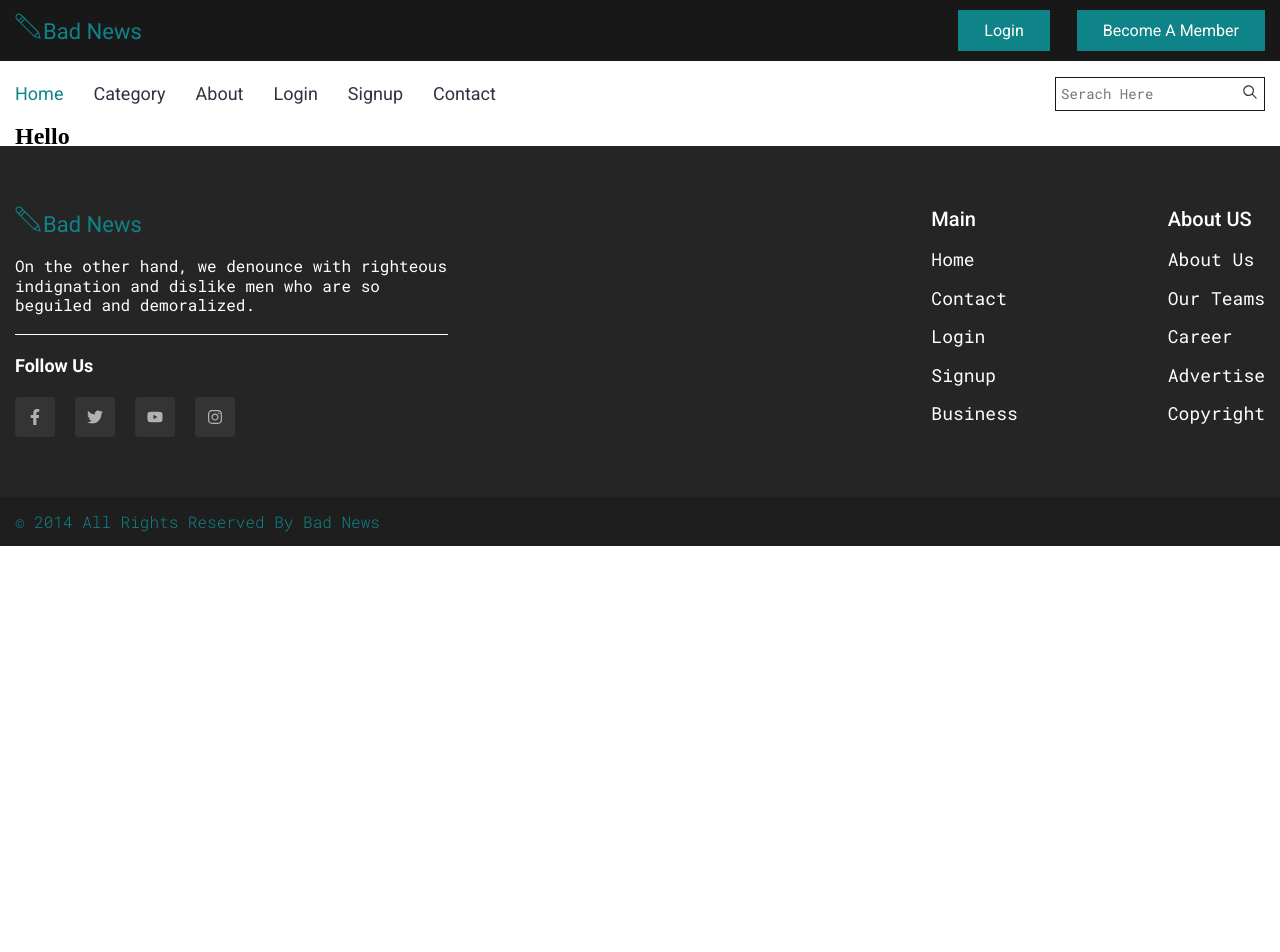
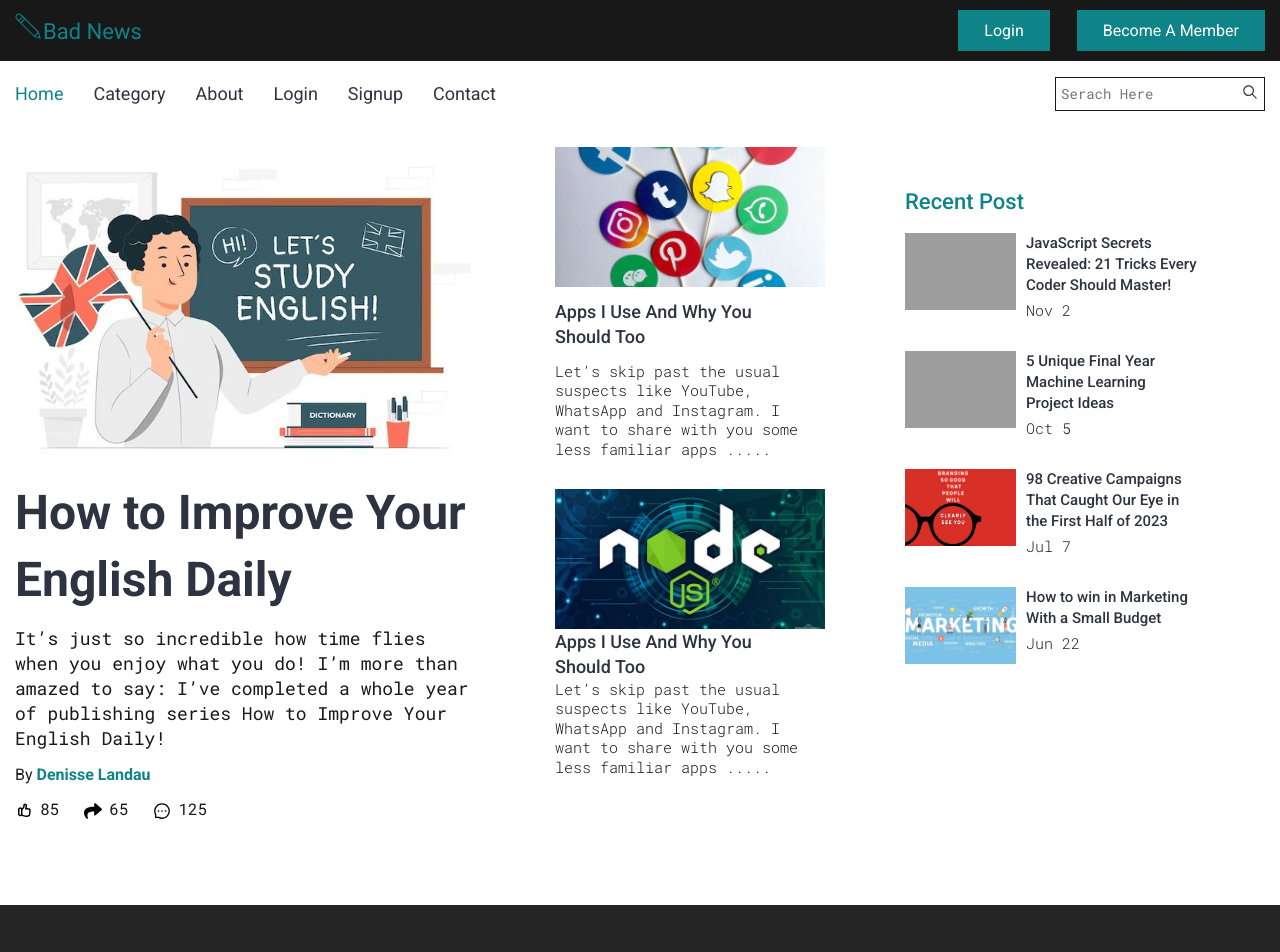
Before and after one commit to km-saifullah/bad-news, a React (Vite) app: page / in a window 1280 px wide. Shown: the top 952 px of the page. Before the commit the page ends 800 px from the top, so only its background shows below. Built offline with nearby package versions, Linux system fonts and the light colour scheme; grey boxes are pictures that could not be loaded.

Commit message:
home page done

```diff
--- a/src/pages/contact/Contact.jsx
+++ b/src/pages/contact/Contact.jsx
@@ -2,7 +2,13 @@ import React from "react";
 import "./contact.css";
 
 const Contact = () => {
-  return <div>Contact</div>;
+  return (
+    <section className="conatct">
+      <div className="container">
+        <h1>Comming Soon</h1>
+      </div>
+    </section>
+  );
 };
 
 export default Contact;
--- a/src/pages/home/Home.jsx
+++ b/src/pages/home/Home.jsx
@@ -1,13 +1,125 @@
-import React from "react";
-import MainLayout from "../../layout/MainLayout";
+import React, { useState } from "react";
+import { FaShare } from "react-icons/fa";
+import { TiThumbsUp } from "react-icons/ti";
+import { AiOutlineMessage } from "react-icons/ai";
 import "./home.css";
 
 const Home = () => {
+  const [like, setLike] = useState(85);
+  const [likeStyle, setLikeStyle] = useState("");
+
+  // Handle Like
+  const handleLike = () => {
+    setLike(like + 1);
+  };
+
   return (
     <section className="home">
       <div className="container">
         <div className="home_wrapper">
-          <h1>Hello</h1>
+          <div className="hero_post">
+            <div className="hero_img">
+              <img src="./image-1.jpeg" alt="MainPost Image" />
+            </div>
+            <h1>How to Improve Your English Daily</h1>
+            <p className="hero_details">
+              It’s just so incredible how time flies when you enjoy what you do!
+              I’m more than amazed to say: I’ve completed a whole year of
+              publishing series How to Improve Your English Daily!
+            </p>
+            <p className="author">
+              By <span>Denisse Landau</span>
+            </p>
+            <div className="reaction">
+              <div className="icon_info">
+                <div className="react_icon">
+                  <TiThumbsUp onClick={handleLike} />
+                </div>
+                <p className={likeStyle}>{like}</p>
+              </div>
+              <div className="icon_info">
+                <div className="react_icon">
+                  <FaShare />
+                </div>
+                <p>65</p>
+              </div>
+              <div className="icon_info">
+                <div className="react_icon">
+                  <AiOutlineMessage />
+                </div>
+                <p>125</p>
+              </div>
+            </div>
+          </div>
+          <div className="two_post">
+            <div className="post-1">
+              <div className="post1_img">
+                <img src="./post-2.jpg" alt="" />
+              </div>
+              <h3>Apps I Use And Why You Should Too</h3>
+              <p>
+                Let’s skip past the usual suspects like YouTube, WhatsApp and
+                Instagram. I want to share with you some less familiar apps
+                .....
+              </p>
+            </div>
+            <div className="post-2">
+              <div className="post1_img">
+                <img src="./post-1.jpg" alt="" />
+              </div>
+              <h3>Apps I Use And Why You Should Too</h3>
+              <p>
+                Let’s skip past the usual suspects like YouTube, WhatsApp and
+                Instagram. I want to share with you some less familiar apps
+                .....
+              </p>
+            </div>
+          </div>
+          <div className="recent_post">
+            <h3>Recent Post</h3>
+            <div className="recent">
+              <div className="post_img">
+                <img src="./post-3.jpg" alt="" />
+              </div>
+              <div className="post_info">
+                <h4>
+                  JavaScript Secrets Revealed: 21 Tricks Every Coder Should
+                  Master!
+                </h4>
+                <p>Nov 2</p>
+              </div>
+            </div>
+            <div className="recent">
+              <div className="post_img">
+                <img src="./post-4.jpeg" alt="" />
+              </div>
+              <div className="post_info">
+                <h4>5 Unique Final Year Machine Learning Project Ideas</h4>
+                <p>Oct 5</p>
+              </div>
+            </div>
+            <div className="recent">
+              <div className="post_img">
+                <img src="./post-5.jpeg" alt="" />
+              </div>
+              <div className="post_info">
+                <h4>
+                  98 Creative Campaigns That Caught Our Eye in the First Half of
+                  2023
+                </h4>
+                <p>Jul 7</p>
+              </div>
+            </div>
+            <div className="recent">
+              <div className="post_img">
+                <img src="./post-6.jpeg" alt="" />
+              </div>
+              <div className="post_info">
+                <h4>How to win in Marketing With a Small Budget</h4>
+                <p>Jun 22</p>
+              </div>
+            </div>
+          </div>
         </div>
       </div>
     </section>
--- a/src/pages/home/home.css
+++ b/src/pages/home/home.css
@@ -0,0 +1,174 @@
+/* ===== Home Design Start ===== */
+.home {
+  padding: 20px 0 85px 0;
+}
+.home_wrapper {
+  display: flex;
+  column-gap: 80px;
+}
+.hero_post {
+  display: flex;
+  flex-direction: column;
+  row-gap: 12px;
+}
+.hero_img {
+  width: 460px;
+  height: 320px;
+  overflow: hidden;
+}
+.hero_img img {
+  height: 100%;
+  width: 100%;
+  object-fit: cover;
+}
+.hero_post h1 {
+  width: 451px;
+  color: var(--headingColor);
+  font-size: 48px;
+  font-weight: 700;
+  line-height: 140%;
+  font-family: var(--roboto);
+  transition: all linear 0.4s;
+}
+.hero_post h1:hover {
+  color: var(--secondary);
+  text-decoration: underline;
+  cursor: pointer;
+}
+.hero_details {
+  width: 455px;
+  color: var(--paragraphColor);
+  font-size: 18px;
+  font-weight: 400;
+  line-height: 140%;
+  font-family: var(--robotoMono);
+}
+.author {
+  color: #222;
+  font-size: 16px;
+  font-weight: 400;
+  line-height: 140%;
+  font-family: var(--roboto);
+}
+.author span {
+  color: var(--primary);
+  font-weight: 700;
+}
+.reaction {
+  display: flex;
+  align-items: center;
+  column-gap: 25px;
+}
+.icon_info {
+  display: flex;
+  align-items: center;
+  justify-content: center;
+  column-gap: 10px;
+}
+.icon_info p {
+  color: var(--paragraphColor);
+  font-size: 16px;
+  font-weight: 400;
+  line-height: 140%;
+  font-family: var(--robotoMono);
+}
+.react_icon {
+  height: 15px;
+  width: 15px;
+  cursor: pointer;
+  font-size: 18px;
+}
+.two_post {
+  display: flex;
+  flex-direction: column;
+  row-gap: 30px;
+}
+.post-1 {
+  display: flex;
+  flex-direction: column;
+  row-gap: 12px;
+}
+.post1_img {
+  height: 140px;
+  width: 270px;
+  overflow: hidden;
+}
+.post1_img img {
+  height: 100%;
+  width: 100%;
+  object-fit: cover;
+}
+.post-1 h3,
+.post-2 h3 {
+  width: 202px;
+  color: var(--headingColor);
+  font-size: 18px;
+  font-weight: 500;
+  line-height: 140%;
+  font-family: var(--roboto);
+  transition: all linear 0.3s;
+}
+.post-1 h3:hover,
+.post-2 h3:hover {
+  color: var(--secondary);
+  cursor: pointer;
+  text-decoration: underline;
+}
+.post-1 p,
+.post-2 p {
+  width: 260px;
+  color: var(--paragraphColor);
+  font-size: 15px;
+  font-weight: 300;
+  line-height: 130%;
+  font-family: var(--robotoMono);
+}
+.recent_post {
+  padding: 40px 0 0 0;
+}
+.recent_post h3 {
+  padding-bottom: 15px;
+  color: var(--primary);
+  font-size: 22px;
+  font-weight: 500;
+  line-height: 140%;
+  font-family: var(--roboto);
+}
+.recent {
+  display: flex;
+  column-gap: 10px;
+  padding-bottom: 30px;
+}
+.post_img {
+  width: 111px;
+  height: 77px;
+  overflow: hidden;
+}
+.post_img img {
+  height: 100%;
+  width: 100%;
+  object-fit: cover;
+}
+.post_info h4 {
+  padding-bottom: 4px;
+  width: 171px;
+  color: var(--headingColor);
+  font-size: 15px;
+  font-weight: 500;
+  line-height: 140%;
+  font-family: var(--roboto);
+  transition: all linear 0.3s;
+}
+.post_info h4:hover {
+  cursor: pointer;
+  text-decoration: underline;
+  color: var(--secondary);
+}
+.post_info p {
+  color: #222;
+  font-size: 15px;
+  font-weight: 300;
+  line-height: 140%;
+  font-family: var(--robotoMono);
+}
+/* ===== Home Design End ===== */
```
